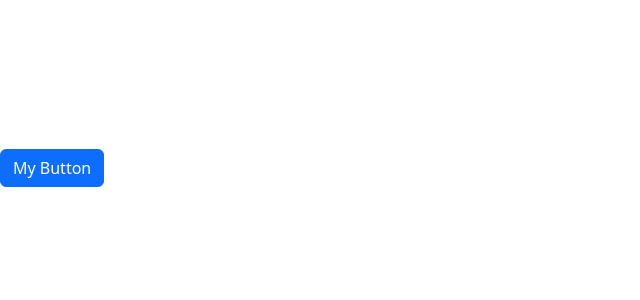
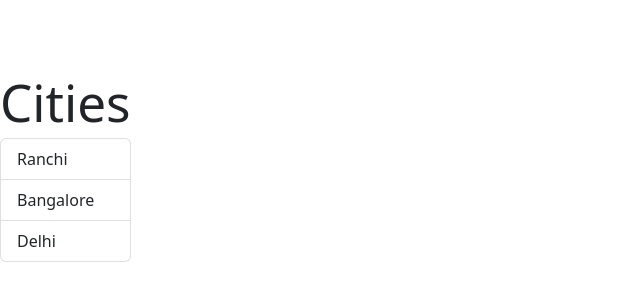
Before and after one commit to mayankgupta804/react-app, a React (Vite) app: page / in a window 1280 px wide. Shown: the part 232-532 px from the top of the page, without its empty margins (0-640 px from the left). Built offline with nearby package versions, Linux system fonts and the light colour scheme; the HTML template or start-up script is replaced by a standard one.

Commit message:
Implement a re-usable Listgroup component

```diff
--- a/src/App.tsx
+++ b/src/App.tsx
@@ -1,17 +1,14 @@
-import Alert from "./components/Alert";
-import Button from "./components/Button";
-import { useState } from "react";
+import ListGroup from "./components/ListGroup";
 
 function App() {
-  const [alertVisible, setAlertVisibility] = useState(false);
-
+  const cities = ["Ranchi", "Bangalore", "Delhi"];
+  // const cities: string[] = [];
   return (
-    <>
-      {alertVisible && (
-        <Alert onClose={() => setAlertVisibility(false)}>My Alert</Alert>
-      )}
-      <Button onClick={() => setAlertVisibility(true)}>My Button</Button>
-    </>
+    <ListGroup
+      heading="Cities"
+      onSelectItem={(name) => console.log("Hello " + name)}
+      items={cities}
+    />
   );
 }
 
```
